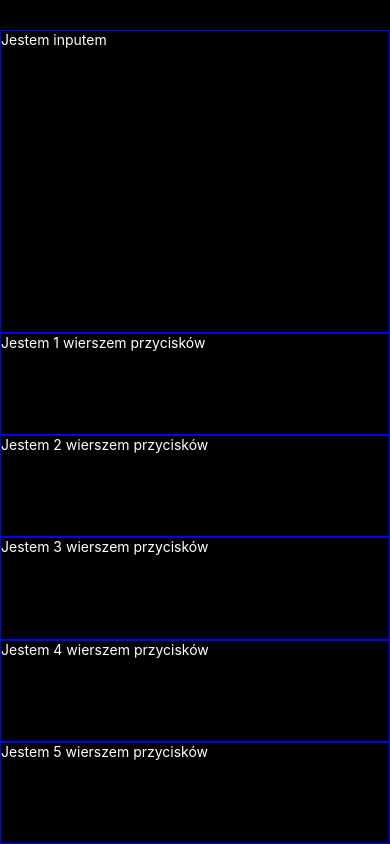
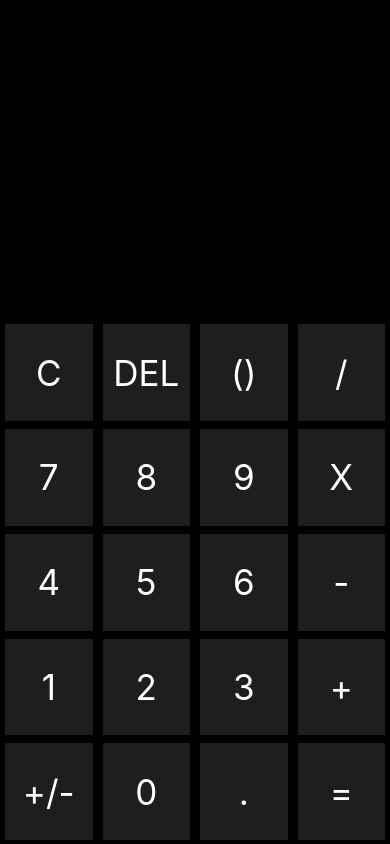
Before and after one commit to kamilpszczolkowski/calculator-mobile-ReactNative, a React Native app: screen / in a window 390 px wide. Built offline with nearby package versions, Linux system fonts and the light colour scheme.

Commit message:
Added functionality to input digits/signs

```diff
--- a/App.js
+++ b/App.js
@@ -1,27 +1,82 @@
 import React from 'react';
-import {StyleSheet, Text, View} from 'react-native';
+import {StyleSheet, Text, View, TouchableHighlight} from 'react-native';
+
+class Button extends React.Component {
+
+    handleBttnPress = () => {
+        this.props.func(this.props.bttnValue);
+    };
+
+    render() {
+        return (
+            <TouchableHighlight style={styles.calcButton} onPress={this.handleBttnPress} underlayColor="grey">
+                <Text style={styles.calcButtonText}>{this.props.bttnValue}</Text>
+            </TouchableHighlight>
+        )
+    }
+}
 
 export default class App extends React.Component {
+    constructor(props) {
+        super(props);
+        this.state = {
+            calcString: ''
+        }
+    }
+
+    addToCalcString = bttn => {
+        this.setState({
+            calcString: this.state.calcString + bttn
+        })
+    };
+
+    resetCalcString = bttn => {
+        this.setState({
+            calcString: ''
+        })
+    };
+
+    deleteLastSign = bttn => {
+        this.setState({
+            calcString: this.state.calcString.slice(0, this.state.calcString.length - 1)
+        })
+    };
+
     render() {
         return (
             <View style={styles.main}>
                 <View style={styles.inputField}>
-                    <Text style={styles.text}>Jestem inputem</Text>
+                    <Text style={styles.calcText}>{this.state.calcString}</Text>
                 </View>
                 <View style={styles.buttonRow}>
-                    <Text style={styles.text}>Jestem 1 wierszem przycisków</Text>
+                    <Button bttnValue="C" func={this.resetCalcString}/>
+                    <Button bttnValue="DEL" func={this.deleteLastSign}/>
+                    <Button bttnValue="()"/>
+                    <Button bttnValue="/" func={this.addToCalcString}/>
                 </View>
                 <View style={styles.buttonRow}>
-                    <Text style={styles.text}>Jestem 2 wierszem przycisków</Text>
+                    <Button bttnValue="7" func={this.addToCalcString}/>
+                    <Button bttnValue="8" func={this.addToCalcString}/>
+                    <Button bttnValue="9" func={this.addToCalcString}/>
+                    <Button bttnValue="X" func={this.addToCalcString}/>
                 </View>
                 <View style={styles.buttonRow}>
-                    <Text style={styles.text}>Jestem 3 wierszem przycisków</Text>
+                    <Button bttnValue="4" func={this.addToCalcString}/>
+                    <Button bttnValue="5" func={this.addToCalcString}/>
+                    <Button bttnValue="6" func={this.addToCalcString}/>
+                    <Button bttnValue="-" func={this.addToCalcString}/>
                 </View>
                 <View style={styles.buttonRow}>
-                    <Text style={styles.text}>Jestem 4 wierszem przycisków</Text>
+                    <Button bttnValue="1" func={this.addToCalcString}/>
+                    <Button bttnValue="2" func={this.addToCalcString}/>
+                    <Button bttnValue="3" func={this.addToCalcString}/>
+                    <Button bttnValue="+" func={this.addToCalcString}/>
                 </View>
                 <View style={styles.buttonRow}>
-                    <Text style={styles.text}>Jestem 5 wierszem przycisków</Text>
+                    <Button bttnValue="+/-"/>
+                    <Button bttnValue="0" func={this.addToCalcString}/>
+                    <Button bttnValue="." func={this.addToCalcString}/>
+                    <Button bttnValue="="/>
                 </View>
             </View>
         )
@@ -37,16 +92,34 @@ const styles = StyleSheet.create({
         color: "white",
     },
     inputField: {
-        borderStyle: "solid",
-        borderColor: "blue",
-        borderWidth: 1,
         marginTop: 30,
-        flex: 3
+        flex: 3,
+        justifyContent: "center",
+
     },
     buttonRow: {
-        borderStyle: "solid",
-        borderColor: "blue",
-        borderWidth: 1,
-        flex: 1
+        flex: 1,
+        flexDirection: "row",
+        marginTop: 4,
+        marginBottom: 4,
+    },
+    calcText: {
+        fontWeight: "bold",
+        color: "white",
+        fontSize: 40,
+        marginLeft: 10,
+        marginRight: 10,
+    },
+    calcButton: {
+        backgroundColor: "rgb(30,30,30)",
+        marginLeft: 5,
+        marginRight: 5,
+        flex: 1,
+        justifyContent: "center",
+        alignItems: "center"
+    },
+    calcButtonText: {
+        color: "white",
+        fontSize: 35
     }
 });
```
